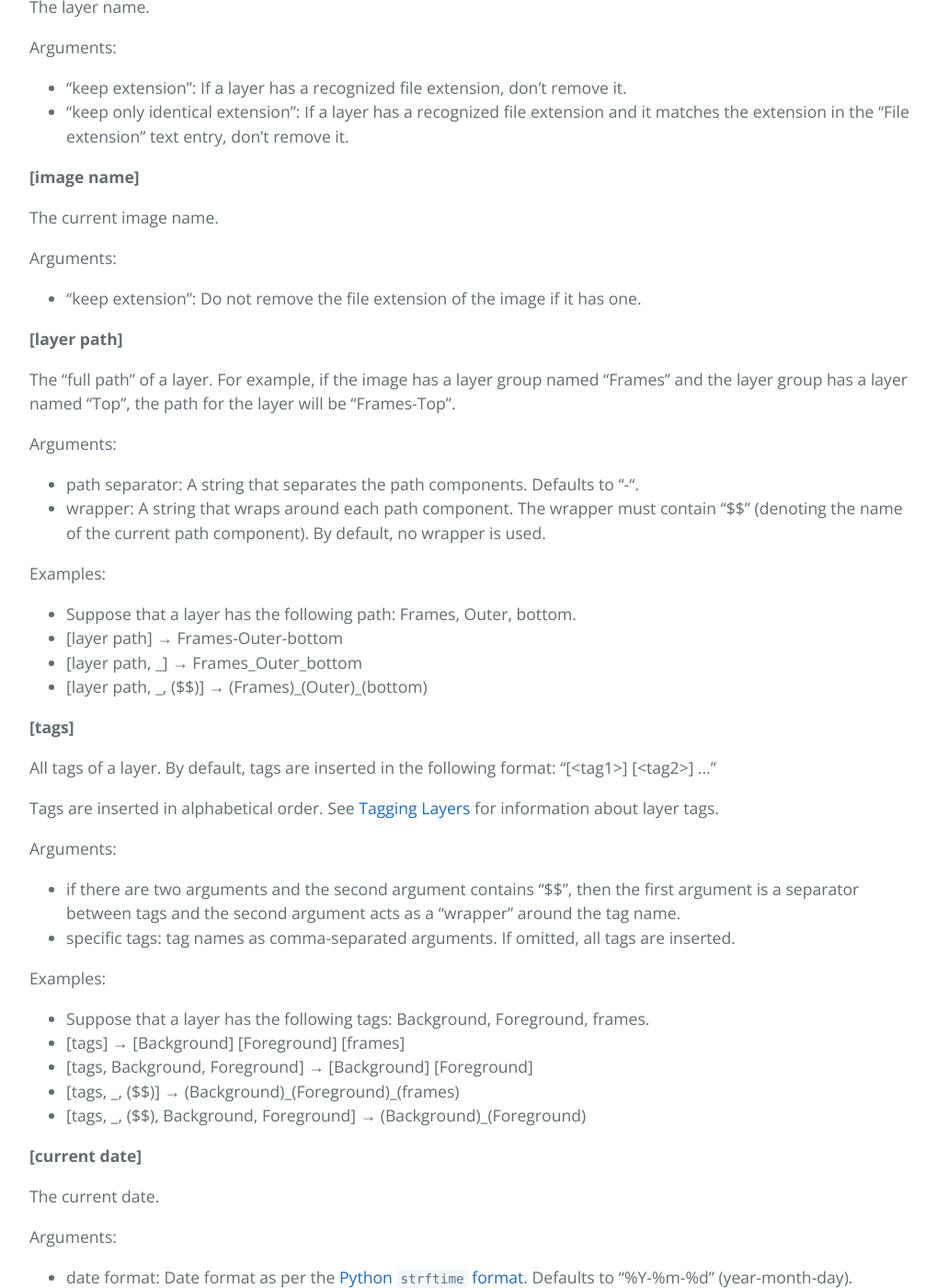
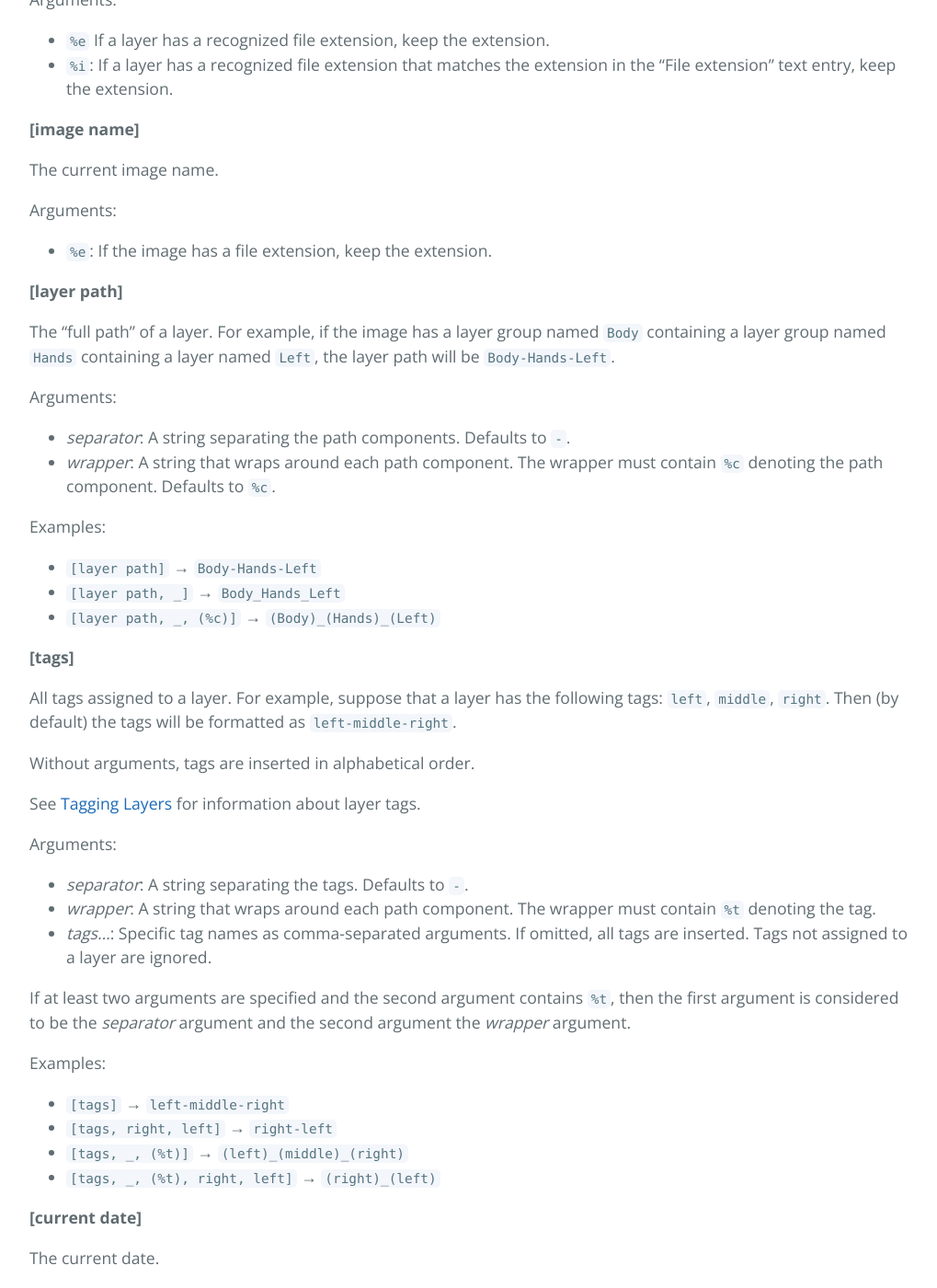
Before and after one commit to kamilburda/gimp-export-layers, a Jekyll site: the page built from dev/sections/Customizing-Export.md, in a window 1280 px wide and 1400 px high, scrolled down 2236 px. Shown: the whole window at 92% size, without its empty margins (128-1147 px from the left). Built offline with Jekyll 4.4.1, drawn with Linux system fonts in a browser that asks for light colours; some of the changed text lies outside the part shown.

Commit message:
docs.Customizing-Export: Update "Customizing Layer Names"

```diff
--- a/dev/sections/Customizing-Export.md
+++ b/dev/sections/Customizing-Export.md
@@ -38,100 +38,129 @@ For example, "image\[001\]" renames the layers to "image001", "image002" and so
 The preview automatically updates as you change the filename pattern and so can greatly help you figure out how your specified pattern affects the layer names.
 
 Fields must be enclosed in square brackets and must have a correct number of arguments.
-If you place the text cursor inside a field, a corresponding tooltip above the text entry shows you the name and the number of possible arguments.
+If you place the text cursor inside a field, a corresponding tooltip above the text entry shows you the correct usage along with examples.
 
 Arguments must be separated by commas.
-Arguments in italic are optional.
-Arguments with slashes indicates a single choice of one of the specified values.
 Invalid arguments result in the field being inserted literally.
 
 ### Available fields
 
 You can choose the fields from the dropdown list displayed when clicking on the text entry or you can type the fields manually.
 
-**\[number\]**
+**Number**
 
 A number incrementing for each layer.
 The numbering is separate for each layer group.
 
 Examples:
-* \[1\] → 1, 2, ...
-* \[001\] → 001, 002, ..., 009, 010, ..., 999, 1000, ...
-* \[005\] → 005, 006, ...
+* `[1]` → `1`, `2`, ...
+* `[001]` → `001`, `002`, ..., `009`, `010`, ..., `999`, `1000`, ...
+* `[005]` → `005`, `006`, ...
 
 **\[layer name\]**
 
 The layer name.
 
 Arguments:
-* "keep extension": If a layer has a recognized file extension, don't remove it.
-* "keep only identical extension": If a layer has a recognized file extension and it matches the extension in the "File extension" text entry, don't remove it.
+* `%e` If a layer has a recognized file extension, keep the extension.
+* `%i`: If a layer has a recognized file extension that matches the extension in the "File extension" text entry, keep the extension.
 
 **\[image name\]**
 
 The current image name.
 
 Arguments:
-* "keep extension": Do not remove the file extension of the image if it has one.
+* `%e`: If the image has a file extension, keep the extension.
 
 **\[layer path\]**
 
 The "full path" of a layer.
-For example, if the image has a layer group named "Frames" and the layer group has a layer named "Top", the path for the layer will be "Frames-Top".
+For example, if the image has a layer group named `Body` containing a layer group named `Hands` containing a layer named `Left`, the layer path will be `Body-Hands-Left`.
 
 Arguments:
-* path separator: A string that separates the path components.
-  Defaults to "-".
-* wrapper: A string that wraps around each path component.
-  The wrapper must contain "$$" (denoting the name of the current path component).
-  By default, no wrapper is used.
+* *separator*: A string separating the path components.
+  Defaults to `-`.
+* *wrapper*: A string that wraps around each path component.
+  The wrapper must contain `%c` denoting the path component.
+  Defaults to `%c`.
 
 Examples:
-* Suppose that a layer has the following path: Frames, Outer, bottom.
-* [layer path] → Frames-Outer-bottom
-* [layer path, \_] → Frames\_Outer\_bottom
-* [layer path, \_, ($$)] → (Frames)\_(Outer)\_(bottom)
+* `[layer path]` → `Body-Hands-Left`
+* `[layer path, _]` → `Body_Hands_Left`
+* `[layer path, _, (%c)]` → `(Body)_(Hands)_(Left)`
 
 **\[tags\]**
 
-All tags of a layer.
-By default, tags are inserted in the following format:
-"\[\<tag1\>\] \[\<tag2\>\] ..."
+All tags assigned to a layer.
+For example, suppose that a layer has the following tags: `left`, `middle`, `right`.
+Then (by default) the tags will be formatted as `left-middle-right`.
 
-Tags are inserted in alphabetical order.
+Without arguments, tags are inserted in alphabetical order.
+
 See [Tagging Layers](#tagging-layers) for information about layer tags.
 
 Arguments:
-* if there are two arguments and the second argument contains "$$", then the first argument is a separator between tags and the second argument acts as a "wrapper" around the tag name.
-* specific tags: tag names as comma-separated arguments.
+* *separator*: A string separating the tags.
+  Defaults to `-`.
+* *wrapper*: A string that wraps around each path component.
+  The wrapper must contain `%t` denoting the tag.
+* *tags...*: Specific tag names as comma-separated arguments.
   If omitted, all tags are inserted.
+  Tags not assigned to a layer are ignored.
+
+If at least two arguments are specified and the second argument contains `%t`, then the first argument is considered to be the *separator* argument and the second argument the *wrapper* argument.
 
 Examples:
-* Suppose that a layer has the following tags: Background, Foreground, frames.
-* [tags] → \[Background\] \[Foreground\] \[frames\]
-* [tags, Background, Foreground] → \[Background\] \[Foreground\]
-* [tags, \_, ($$)] → (Background)\_(Foreground)\_(frames)
-* [tags, \_, ($$), Background, Foreground] → (Background)\_(Foreground)
+* `[tags]` → `left-middle-right`
+* `[tags, right, left]` → `right-left`
+* `[tags, _, (%t)]` → `(left)_(middle)_(right)`
+* `[tags, _, (%t), right, left]` → `(right)_(left)`
 
 **\[current date\]**
 
 The current date.
 
 Arguments:
-* date format: Date format as per the [Python `strftime` format](http://strftime.org/).
-  Defaults to "%Y-%m-%d" (year-month-day).
+* *format*: Date format as per the [Python `strftime` function](http://strftime.org/).
+  Defaults to `%Y-%m-%d` (year-month-day).
+
+Examples:
+* `[current date]` → `2019-01-28`
+* `[current date, %m.%d.%Y_%H-%M]` → `28.01.2019_19-04`
+
+**\[attributes\]**
+
+Layer or image attributes.
+
+Arguments
+* *pattern*: A string formatting the attributes.
+
+Available attributes for *pattern*:
+* `%w` - The layer width.
+* `%h` - The layer height.
+* `%x` - The layer *x*-offset.
+* `%y` - The layer *y*-offset.
+* `%iw` - The image width.
+* `%ih` - The image height.
+
+Examples:
+* `[attributes, %w-%h-%x-%y]` → `1000-500-0-40`
+
 
 ### Inserting reserved characters in arguments
 
-To insert a literal space, comma or square brackets ("\[" and "\]") in an argument, enclose the argument with square brackets.
+To insert a literal space, comma or square brackets (`[` and `]`) in an argument, enclose the argument with square brackets.
 Literal square brackets must be doubled.
 
 If the last argument is enclosed in square brackets, leave a single space between the last and the second to last closing square bracket.
 
+To insert a literal `%` character, double the character.
+
 Examples:
-* [layer path, [ ], $$]
-* [layer path, [ ] ]
-* [layer path, [,], [[[$$]]] ]
+* `[layer path, [ ], %c]` → `Body Hands Left`
+* `[layer path, [ ] ]` → `Body Hands Left`
+* `[layer path, [ ], %%%c%%]` → `%Body% %Hands% %Left%`
+* `[layer path, [,], [[[%c]]] ]` → `[Body],[Hands],[Left]`
 
 
 Customizing Export with Procedures
```
